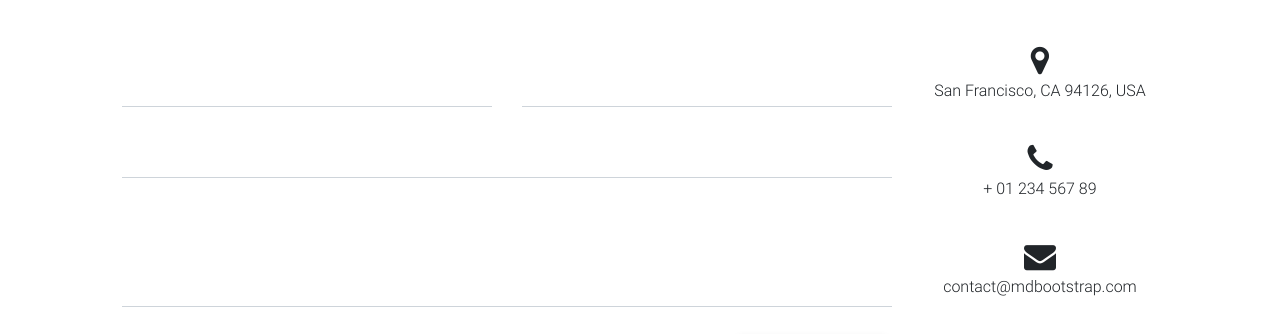
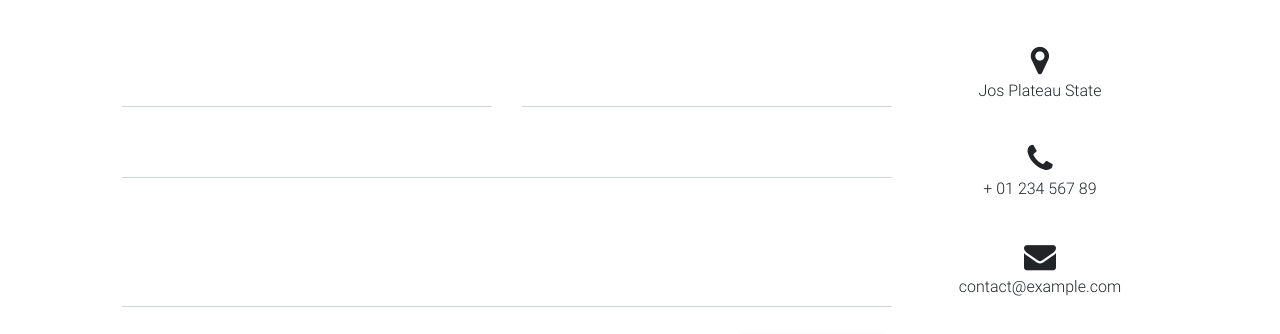
Before and after one commit to qbel/FoodieOne, a plain HTML site: page index.html in a window 1280 px wide. Shown: the part 4585-4919 px from the top of the page. Drawn offline with Linux system fonts and the light colour scheme.

Commit message:
Second commit

```diff
--- a/index.html
+++ b/index.html
@@ -260,7 +260,7 @@
             <div class="col-md-3 text-center">
               <ul class="list-unstyled mb-0">
                 <li><i class="fa fa-map-marker fa-2x"></i>
-                    <p>San Francisco, CA 94126, USA</p>
+                    <p>Jos Plateau State</p>
                 </li>
 
                 <li><i class="fa fa-phone mt-4 fa-2x"></i>
@@ -268,7 +268,7 @@
                 </li>
 
                 <li><i class="fa fa-envelope mt-4 fa-2x"></i>
-                    <p>contact@mdbootstrap.com</p>
+                    <p>contact@example.com</p>
                 </li>
               </ul>
             </div>
```
